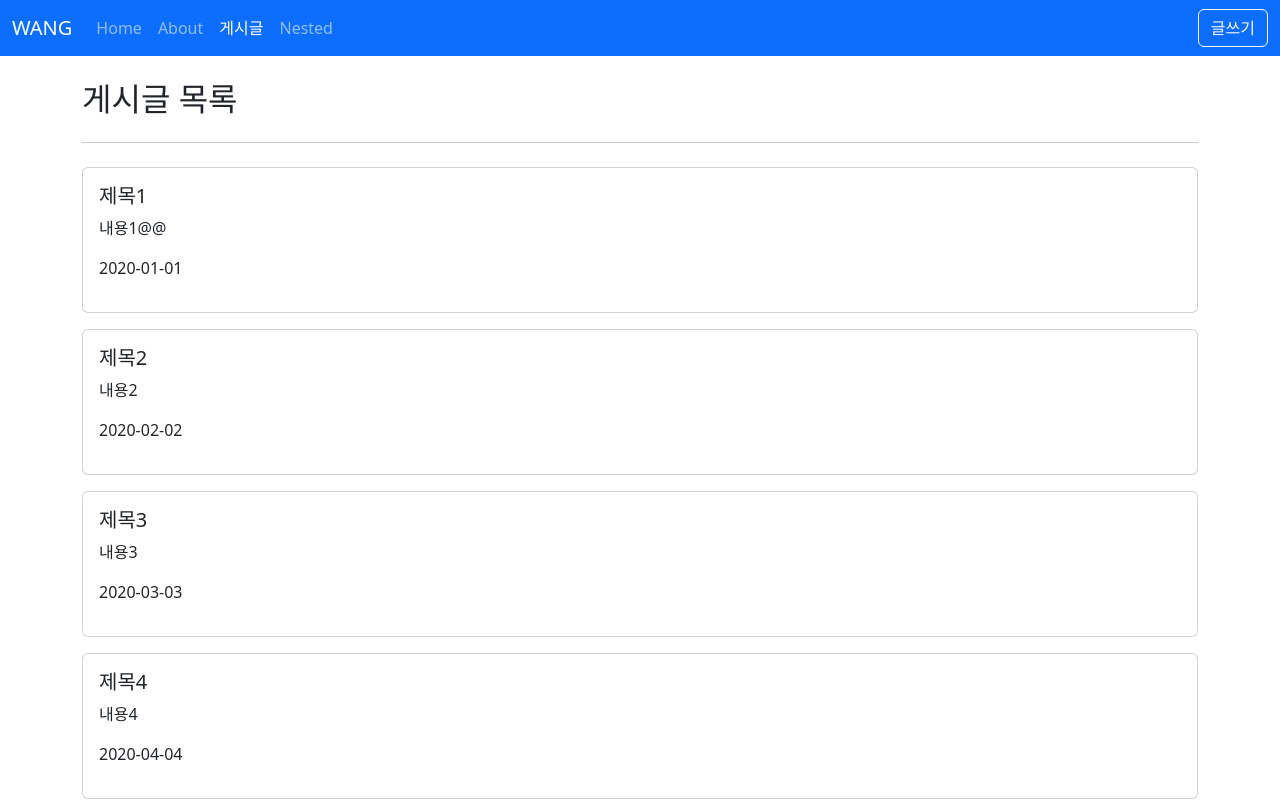
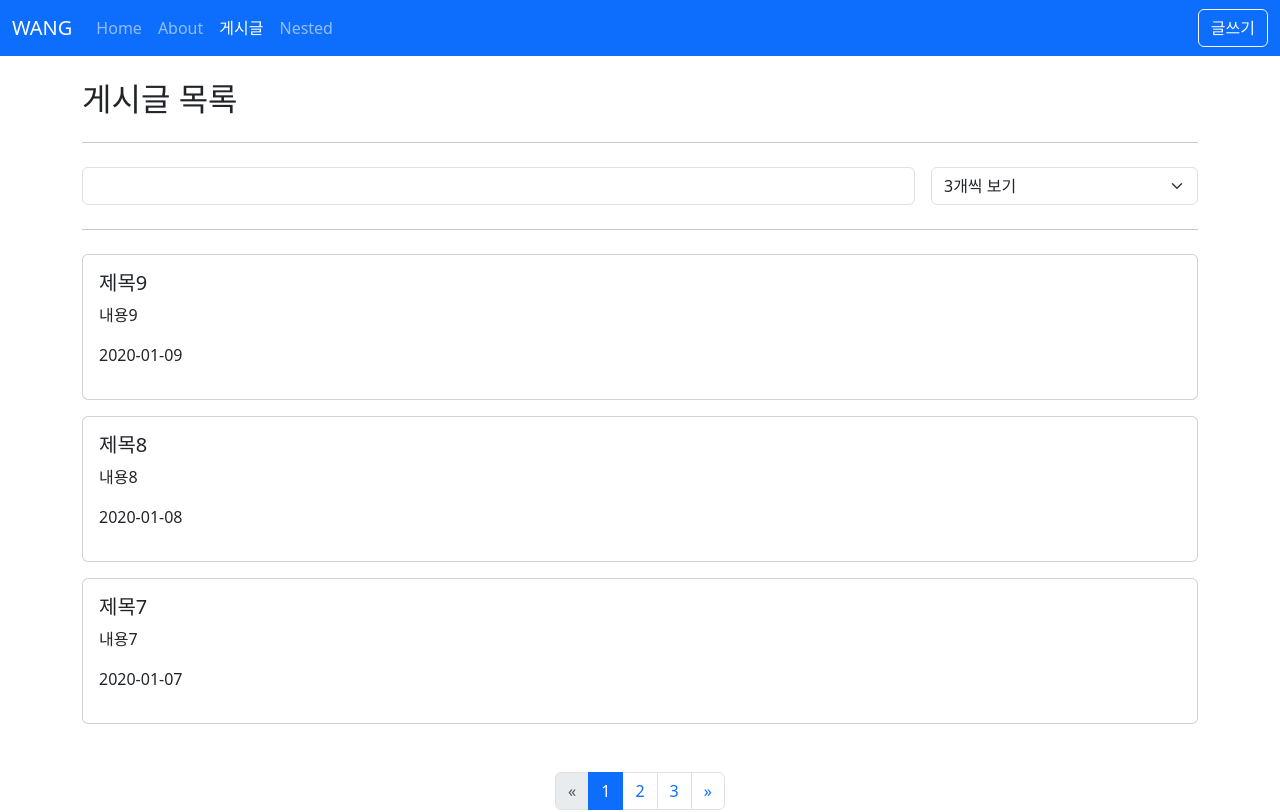
Before and after one commit to Wangseonwoo/vue3-post, a Vue app: page /posts in a window 1280 px wide. Shown: the top 812 px of the page. Built offline with nearby package versions, Linux system fonts and the light colour scheme; data requests are answered from the project's data file.

Commit message:
vue3-env

```diff
--- a/db.json
+++ b/db.json
@@ -1,28 +1,13 @@
 {
   "posts": [
-    {
-      "title": "제목1",
-      "content": "내용1@@",
-      "createdAt": "2020-01-01",
-      "id": 1
-    },
-    {
-      "id": 2,
-      "title": "제목2",
-      "content": "내용2",
-      "createdAt": "2020-02-02"
-    },
-    {
-      "id": 3,
-      "title": "제목3",
-      "content": "내용3",
-      "createdAt": "2020-03-03"
-    },
-    {
-      "id": 4,
-      "title": "제목4",
-      "content": "내용4",
-      "createdAt": "2020-04-04"
-    }
+    { "id": 1, "title": "제목1", "content": "내용1", "createdAt": "2020-01-01" },
+    { "id": 2, "title": "제목2", "content": "내용2", "createdAt": "2020-01-02"  },
+    { "id": 3, "title": "제목3", "content": "내용3", "createdAt": "2020-01-03"  },
+    { "id": 4, "title": "제목4", "content": "내용4", "createdAt": "2020-01-04"  },
+    { "id": 5, "title": "제목5", "content": "내용5", "createdAt": "2020-01-05"  },
+    { "id": 6, "title": "제목6", "content": "내용6", "createdAt": "2020-01-06"  },
+    { "id": 7, "title": "제목7", "content": "내용7", "createdAt": "2020-01-07"  },
+    { "id": 8, "title": "제목8", "content": "내용8", "createdAt": "2020-01-08"  },
+    { "id": 9, "title": "제목9", "content": "내용9", "createdAt": "2020-01-09"  }
   ]
 }
--- /dev/null
+++ b/src/api/index.js
@@ -0,0 +1,8 @@
+import axios from "axios";
+
+function create(baseURL, options) {
+  const instance = axios.create(Object.assign({ baseURL }, options));
+  return instance;
+}
+
+export const posts = create('http://localhost:5000/posts/')
--- a/src/api/posts.js
+++ b/src/api/posts.js
@@ -1,29 +1,29 @@
-import axios from "axios";
+import { posts } from '.'
 
-const posts = [
-  {id: 1, title: '제목1', content: '내용1', createdAt: '2020-01-01'},
-  {id: 2, title: '제목2', content: '내용2', createdAt: '2020-02-02'},
-  {id: 3, title: '제목3', content: '내용3', createdAt: '2020-03-03'},
-  {id: 4, title: '제목4', content: '내용4', createdAt: '2020-04-04'},
-  {id: 5, title: '제목5', content: '내용5', createdAt: '2020-05-05'},
-]
+// const posts = [
+//   {id: 1, title: '제목1', content: '내용1', createdAt: '2020-01-01'},
+//   {id: 2, title: '제목2', content: '내용2', createdAt: '2020-02-02'},
+//   {id: 3, title: '제목3', content: '내용3', createdAt: '2020-03-03'},
+//   {id: 4, title: '제목4', content: '내용4', createdAt: '2020-04-04'},
+//   {id: 5, title: '제목5', content: '내용5', createdAt: '2020-05-05'},
+// ]
 
-export function getPosts() {
-  return axios.get('http://localhost:5000/posts');
+export function getPosts(params) {
+  return posts.get('/', { params });
 }
 
 export function getPostById(id) {
   // const numberId = parseInt(id) route.index에서 parseInt를 해줬기 때문에 따로 안함
   // return posts.find(item => item.id === id);
-  return axios.get(`http://localhost:5000/posts/${id}`);
+  return posts.get(id);
 }
 
 export function createPost(data) {
-  return axios.post('http://localhost:5000/posts', data);
+  return posts.post('', data);
 }
 export function updatePost(id,data) {
-  return axios.put(`http://localhost:5000/posts/${id}`, data);
+  return posts.put(id, data);
 }
 export function deletePost(id) {
-  return axios.delete(`http://localhost:5000/posts/${id}`);
+  return posts.delete(id);
 }
--- a/src/router/index.js
+++ b/src/router/index.js
@@ -36,12 +36,12 @@ const routes = [
     path: '/posts/:id',
     name: 'PostDetail',
     component: PostDetailViewVue,
-    // props: true,
-    props: route => {
-      return {
-        id: parseInt(route.params.id),
-      }
-    }
+    props: true,
+    // props: route => {
+    //   return {
+    //     id: parseInt(route.params.id),
+    //   }
+    // }
   },
   {
     path: '/posts/:id/edit',
--- a/src/views/posts/PostDetailView.vue
+++ b/src/views/posts/PostDetailView.vue
@@ -33,7 +33,7 @@
 
   const props = defineProps({
     // id: String route.index에서 props를 true로 설정 했을떄
-    id: Number, // parseInt를 활용해서 props를 전송할 때
+    id: String, // parseInt를 활용해서 props를 전송할 때
   })
   const router =  useRouter();
   const post = ref({});
--- a/src/views/posts/postListView.vue
+++ b/src/views/posts/postListView.vue
@@ -2,12 +2,45 @@
   <div>
     <h2>게시글 목록</h2>
     <hr class="my-4">
+    <form @submit.prevent>
+      <div class="row g-3">
+        <div class="col">
+          <input v-model="params.title_like" type="text" class="form-control" />
+        </div>
+        <div class="col-3">
+          <select v-model="params._limit" class="form-select">
+            <option value="3">3개씩 보기</option>
+            <option value="6">6개씩 보기</option>
+            <option value="9">9개씩 보기</option>
+          </select>
+        </div>
+      </div>
+    </form>
+    <hr class="my-4">
     <div class="row g-3">
       <div v-for="post in posts" :key="post.id" class="co1-4">
-        <PostItemVuew :title="post.title" :content="post.content" :createdAt="post.createdAt" @click="goPage(post.id)"></PostItemVuew>
+        <PostItemVuew :title="post.title" :content="post.content" :createdAt="post.createdAt" @click="goPage(post.id)">
+        </PostItemVuew>
       </div>
     </div>
-    <hr class="my-4">
+    <nav class="mt-5" aria-label="Page navigation example">
+      <ul class="pagination justify-content-center">
+        <li class="page-item" :class="{disabled : params._page === 1 }">
+          <a class="page-link" href="#" aria-label="Previous" @click.prevent="--params._page">
+            <span aria-hidden="true">&laquo;</span>
+          </a>
+        </li>
+        <li v-for="page in pageCount" :key="page" class="page-item" :class="{active: params._page === page}">
+          <a class="page-link" href="#" @click.prevent="params._page = page">{{ page }}</a>
+        </li>
+        <li class="page-item" :class="{disabled : params._page === pageCount}">
+          <a class="page-link" href="#" aria-label="Next" @click.prevent="++params._page">
+            <span aria-hidden="true">&raquo;</span>
+          </a>
+        </li>
+      </ul>
+    </nav>
+    <hr class="my-5">
     <AppCard>
       <PostDetailView :id='1'></PostDetailView>
     </AppCard>
@@ -19,20 +52,33 @@
   import PostDetailView from './PostDetailView.vue';
   import AppCard from '@/components/AppCard.vue';
   import {getPosts} from '@/api/posts'
-  import { onMounted, ref } from 'vue';
+  import { computed, ref, watchEffect } from 'vue';
   import { useRouter } from 'vue-router';
 
   const router = useRouter();
   const posts = ref([]);
+  const params = ref({
+    _sort: 'createdAt',
+    _order: 'desc',
+    _page: 1,
+    _limit: 3, // 한페이지에 보일 갯수
+    title_like: '',
+  })
+
+  // pagination
+  const totalCount = ref(0);
+  const pageCount = computed(()=> Math.ceil(totalCount.value / params.value._limit),);
+
   const fetchPosts = async () => {
     try {
-      const response = await getPosts();
-      posts.value = response.data;
+      const {data, headers} = await getPosts(params.value);
+      posts.value = data;
+      totalCount.value = headers['x-total-count'];
     } catch (error) {
       console.error(error);
     }
   }
-  onMounted(fetchPosts);
+  watchEffect(fetchPosts);
 
   const goPage = (id) => {
     // router.push(`/posts/${id}`);
```
